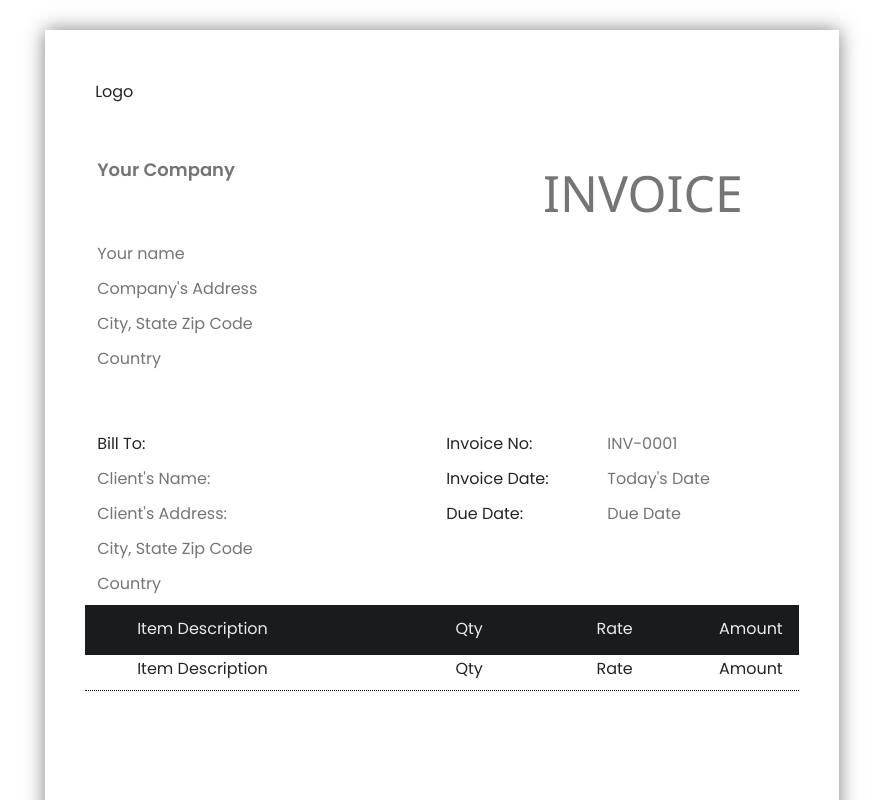
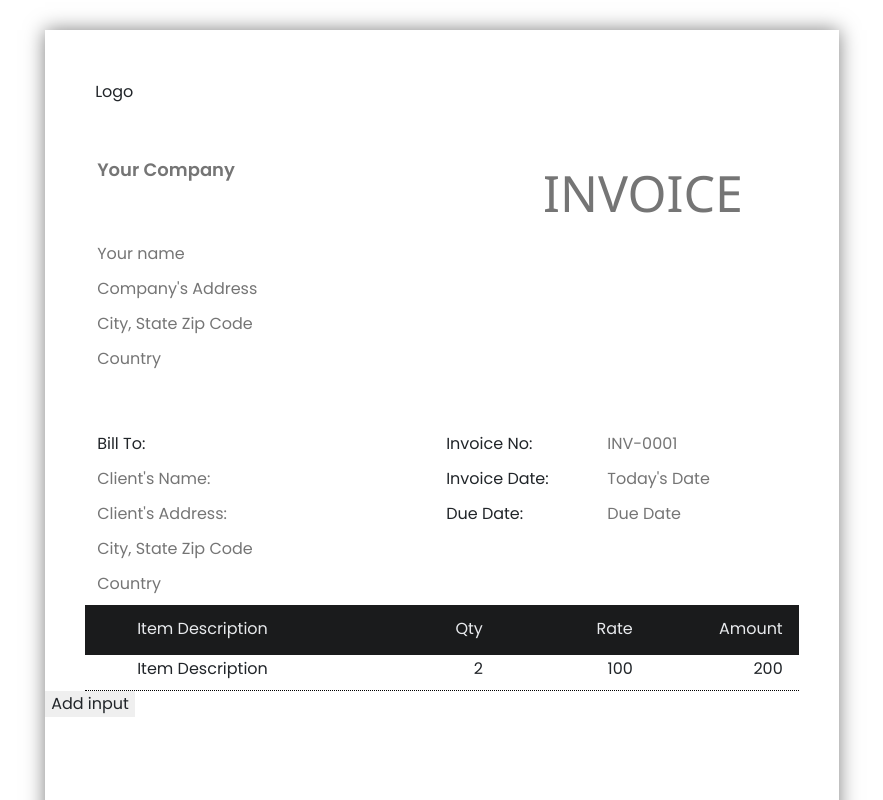
Before and after one commit to Peppu-Group/Peppu-books-frontend, a React (Vite) app: page /products/invoice in a window 1280 px wide. Shown: the top 800 px of the page, without its empty margins (198-1081 px from the left). Built offline with nearby package versions, Linux system fonts and the light colour scheme; what @react-pdf/renderer would draw is missing.

Commit message:
add input button successful

```diff
--- a/src/Pages/Invoice.jsx
+++ b/src/Pages/Invoice.jsx
@@ -51,7 +51,8 @@ const TextArea = ({ className, placeholder, value, onChange }) => {
 
 }
 
-const EditTable = () => {
+const Input = ({qty, rate}) => {
+
     return (
         <div className='box'>
             <TextArea
@@ -59,15 +60,15 @@ const EditTable = () => {
                 className='mb-lg box-align-right'
             />
             <TextArea
-                value='Qty'
+                value={2 || qty}
                 className='mb-sm box-align-left'
             />
             <TextArea
-                value='Rate'
+                value={100 || rate}
                 className='mb-sm box-align-left'
             />
             <TextArea
-                value='Amount'
+                value={200 || qty * rate}
                 className='mb-sm box-align-left'
             />
         </div>
@@ -75,6 +76,11 @@ const EditTable = () => {
 }
 
 const Invoice = () => {
+    const [inputList, setInputList] = useState([]);
+
+    const onAddBtnClick = event => {
+      setInputList(inputList.concat(<Input key={inputList.length} />));
+    };
 
     return (
         <body className='inv-none'>
@@ -191,7 +197,9 @@ const Invoice = () => {
                         className='mb-sm align-right'
                     />
                 </div>
-                <EditTable/>
+                <Input/>
+                {inputList}
+                <button onClick={onAddBtnClick}>Add input</button>
             </div>
         </body>
 
```
